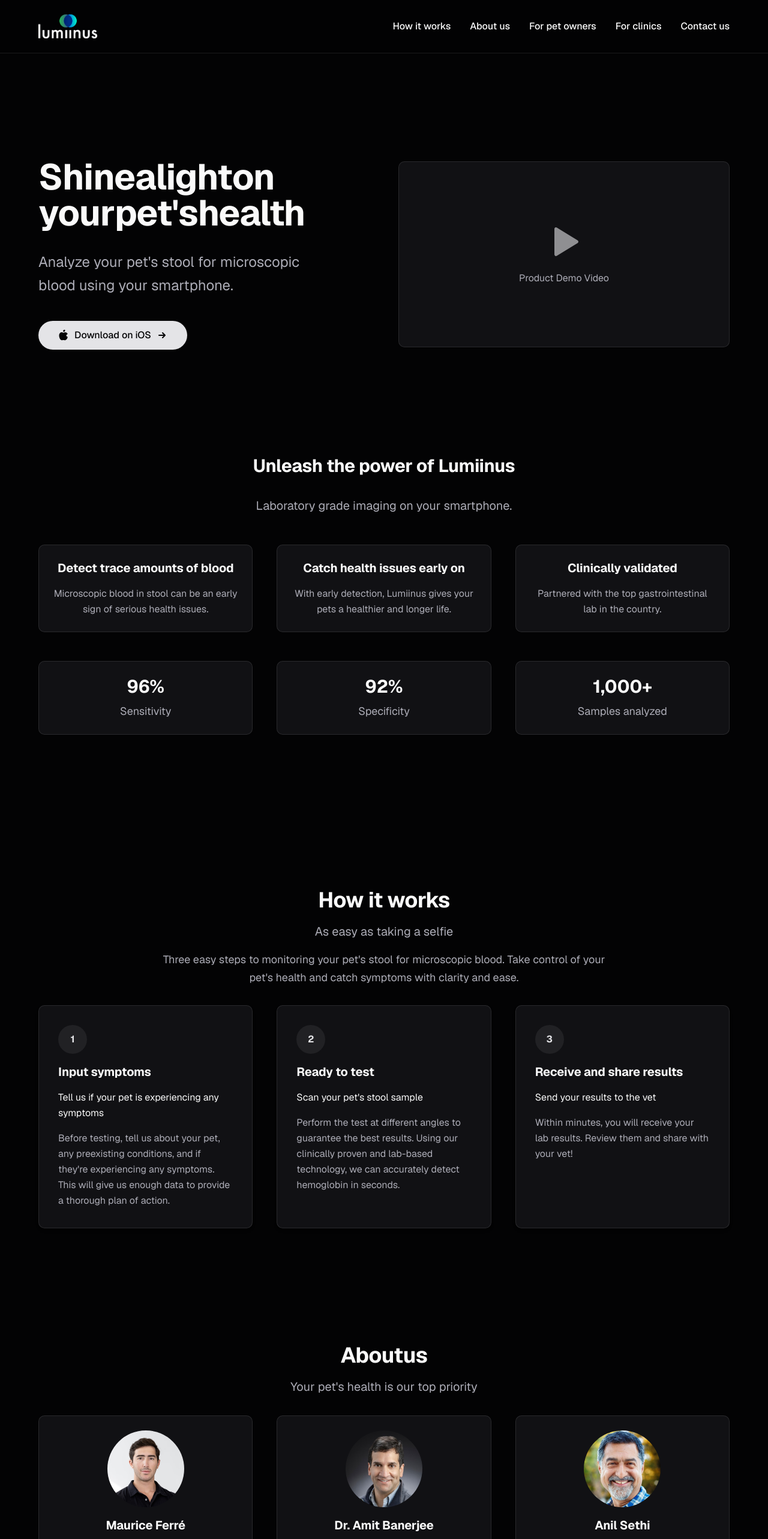
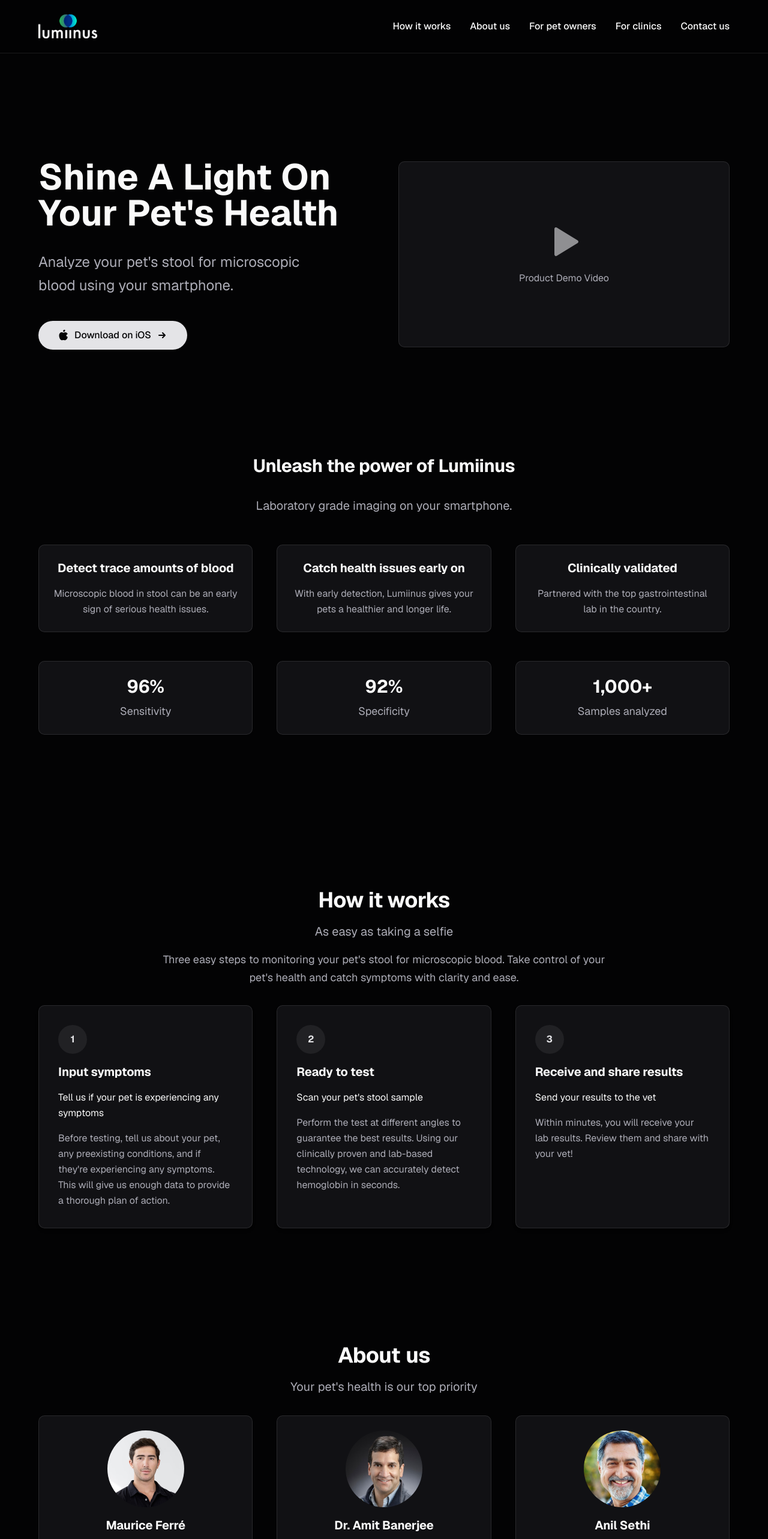
Before and after one commit to leodotdev/lumi, a Next.js app: page / in a window 1280 px wide. Shown: the top 2566 px of the page at 60% size. Built offline with nearby package versions, Linux system fonts and the light colour scheme.

Commit message:
Fix heading spacing and text formatting across components

```diff
--- a/src/components/AboutUsSection.tsx
+++ b/src/components/AboutUsSection.tsx
@@ -76,7 +76,7 @@
       <div className="text-center vr-heading-spacing">
         <ScrollReveal>
           <TextReveal
-            text="Aboutus"
+            text="About us"
             as="h2"
             className="text-3xl md:text-4xl font-bold text-foreground mb-4"
             splitBy="words"
--- a/src/components/ForPetOwnersSection.tsx
+++ b/src/components/ForPetOwnersSection.tsx
@@ -20,7 +20,7 @@
       <div className="grid grid-cols-1 md:grid-cols-2 gap-12 items-center mb-20">
         <div>
           <h3 className="text-2xl font-bold text-foreground mb-4">
-            Blood in Stool is a Problem
+            Blood in Stool Is a Problem
           </h3>
           <p className="text-muted-foreground mb-6">
             Blood in your pet's stool can be an early sign of hidden health
--- a/src/components/HeroSection.tsx
+++ b/src/components/HeroSection.tsx
@@ -51,10 +51,10 @@
             <div className="text-left vr-content">
               <ScrollReveal>
                 <TextReveal
-                  text="Shine a light on your pet's health"
+                  text="Shine A Light On Your Pet's Health"
                   as="h1"
                   id="hero-heading"
-                  className="text-4xl md:text-5xl lg:text-6xl font-bold text-foreground vr-heading-spacing text-balance"
+                  className="text-4xl md:text-5xl lg:text-6xl font-bold text-foreground vr-heading-spacing text-balance tracking-normal"
                   splitBy="words"
                   staggerAmount={0.05}
                 />
--- a/src/components/ui/TextReveal.tsx
+++ b/src/components/ui/TextReveal.tsx
@@ -50,7 +50,7 @@
   // Split the text into items (words or characters)
   const items =
     splitBy === "words"
-      ? text.split(" ").map((word) => word + " ")
+      ? text.split(/\s+/).filter(Boolean) // Split by any whitespace and remove empty strings
       : text.split("");
 
   // Container variants
@@ -99,6 +99,10 @@
             style={{
               display: splitBy === "words" ? "inline-block" : "inline",
               whiteSpace: splitBy === "characters" ? "pre" : "normal",
+              marginRight:
+                splitBy === "words" && index < items.length - 1
+                  ? "0.25em"
+                  : undefined,
             }}
           >
             {textItem}
```
